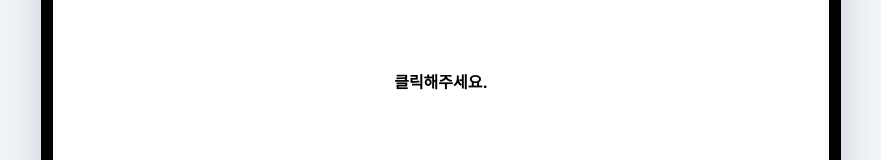
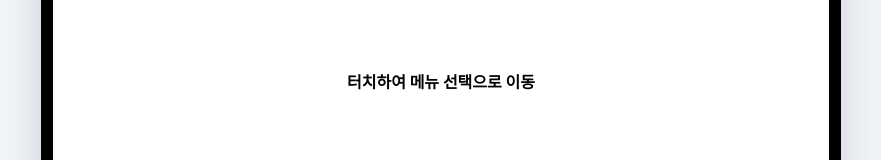
Before and after one commit to seungmin-han/kiosk_with_next13-jotai-tailwind, a Next.js app: page / in a window 1280 px wide. Shown: the part 514-674 px from the top of the page, without its empty margins (199-1080 px from the left). Built offline with nearby package versions, Linux system fonts and the light colour scheme.

Commit message:
Update: 메인 라우팅 처리

```diff
--- a/app/components/main.tsx
+++ b/app/components/main.tsx
@@ -1,13 +1,16 @@
+'use client'
+import { useRouter } from "next/navigation";
 import KioskLayout from "../layouts/kiostLayout"
 
 const screenClassName: String = 'text-center justify-between';
 
 export default function Main() {
+    const router = useRouter()
     return (
         <KioskLayout screenClassName={screenClassName}>
             <h1 className="text-8xl mt-32">Hello</h1>
             <p>Lorem ipsum dolor sit amet consectetur, adipisicing elit. Voluptatum ratione quis, deleniti similique earum magnam illo est architecto eum id odit consectetur cumque itaque necessitatibus optio reiciendis, rerum maxime? Exercitationem.</p>
-            <button className="mb-32 font-bold">클릭해주세요.</button>
+            <button className="mb-32 font-bold" onClick={() => router.push('/menu')}>터치하여 메뉴 선택으로 이동</button>
         </KioskLayout>
     )
 }
```
